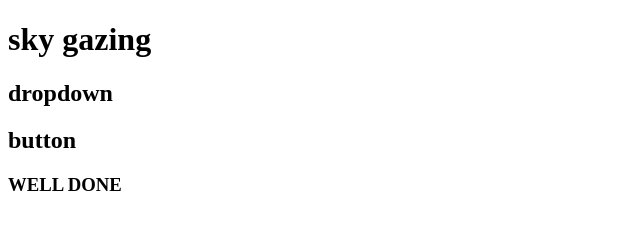
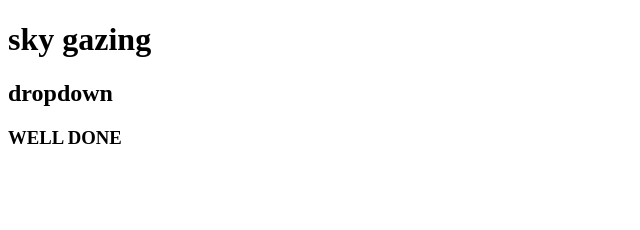
Before and after one commit to QuratulainHaider/1234, a plain HTML site: page index.html in a window 1280 px wide. Shown: the whole page, without its empty margins (0-640 px from the left). Drawn offline with Linux system fonts and the light colour scheme.

```diff
--- a/index.html
+++ b/index.html
@@ -8,7 +8,6 @@
 <body>
     <h1>sky gazing</h1>
     <h2>dropdown</h2>
-    <h2>button</h2>
     <h3>WELL DONE</h3>
 </body>
 </html>
```
